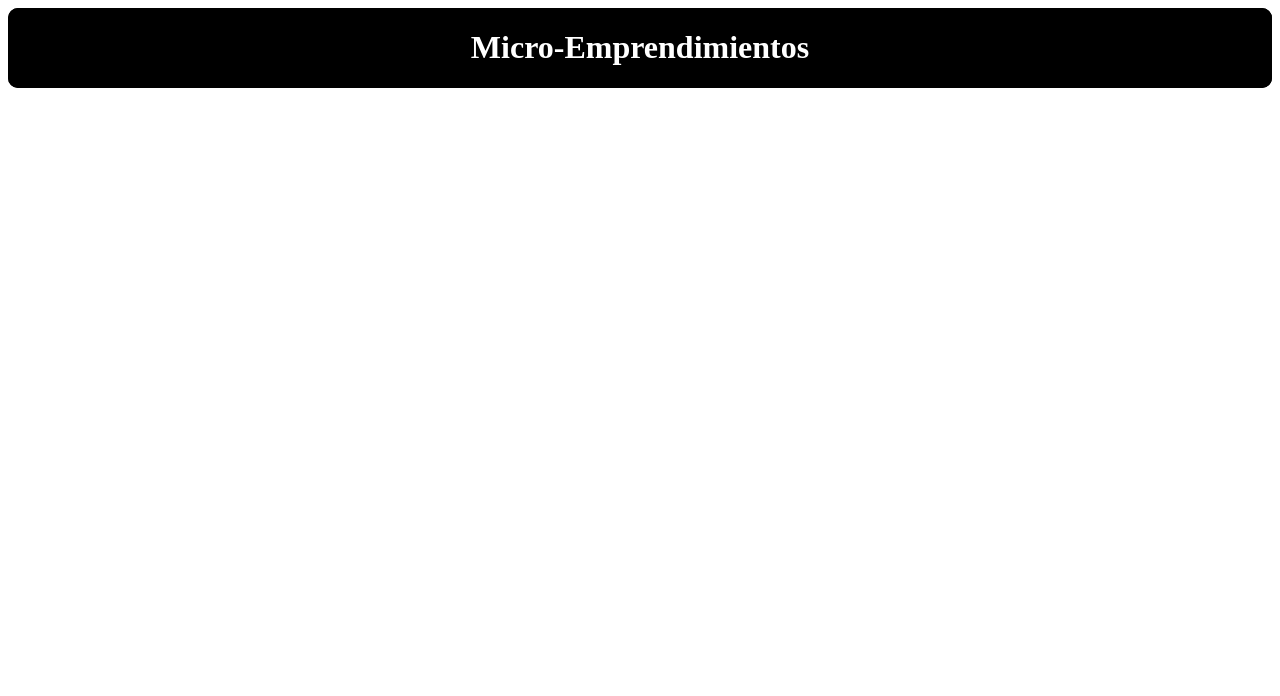
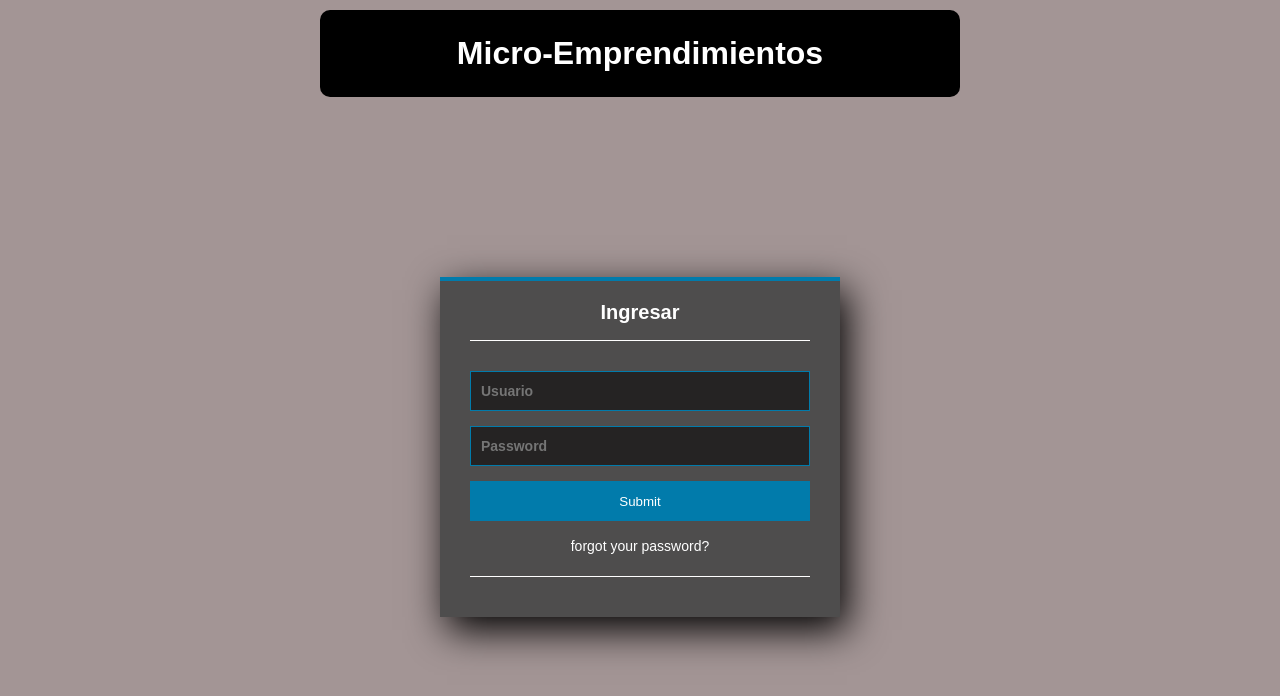
Before and after one commit to TP-Inge/Micro-Emprendimientos, a React (Vite) app: page / in a window 1280 px wide. Shown: the top 696 px of the page. Built offline with nearby package versions, Linux system fonts and the light colour scheme.

Commit message:
subido el login perros

```diff
--- /dev/null
+++ b/css/login.css
@@ -0,0 +1,82 @@
+*{
+    margin: 0;
+    padding: 0;
+    box-sizing: border-box;
+}
+
+body{
+    background-color: rgb(163, 149, 149);
+    font-family: Arial, Helvetica, sans-serif;
+}
+
+.login{
+    width: 400px;
+    height: 340px;
+    background: #4e4d4d;
+    margin: auto;
+    margin-top: 180px;
+    box-shadow: 7px 13px 37px #000;
+    padding: 20px 30px;
+    border-top: 4px solid #017bab;
+    color: white;
+}
+
+.login h5{
+    margin: 0;
+    text-align: center;
+    height: 40px;
+    margin-bottom: 30px;
+    border-bottom: 1px solid;
+    font-size: 20px;
+}
+
+.controles{
+
+    width: 100%;
+    border: 1px solid #017bab;
+    margin-bottom: 15px;
+    padding: 11px 10px;
+    background: #252323;
+    font-size: 14px;
+    font-weight: bold;
+
+}
+
+.boton{
+    width: 100%;
+    height: 40px;
+    background: #017bab;
+    border: none;
+    color: white;
+    margin-bottom: 16px;
+
+}
+
+.login p{
+    height: 40px;
+    text-align: center;
+    border-bottom: 1px solid;
+}
+
+.login a{
+    color: white;
+    text-decoration: none;
+    font-size: 14px;
+}
+
+.login a:hover{
+    text-decoration: underline;
+}
+
+.titulo{
+    margin: 0 auto;
+    margin-top: 10px;
+    background-color: rgb(84, 122, 172);
+    text-align: center;
+    padding: 25px;
+    border-radius: 25px;
+    width: 50%;
+    height: auto;
+
+
+}
--- a/css/titulo.css
+++ b/css/title.css
@@ -1,8 +1,13 @@
-div{
+.title{
+    margin: 0 auto;
+    margin-top: 10px;
     text-align: center;
     color: white;
     background-color: rgb(0, 0, 0);
     border-radius: 10px;
     display: grid;
 
+    padding: 25px;
+    width: 50%;
+    height: auto;
 }
--- a/src/App.jsx
+++ b/src/App.jsx
@@ -1,13 +1,31 @@
-import "../css/titulo.css"
+import "../css/title.css"
+import "../css/login.css"
 
 
 function App() {
   return (
-    <div>
-      <h1>Micro-Emprendimientos</h1>
-    </div>
+    <>
+      <h1 className="title">Micro-Emprendimientos</h1>
+      <Login />
+    </>
 
   )
 }
 
+function Login() {
+  return(
+    <>
+    <div className='login'>
+      <h5>Ingresar</h5>
+      <input className='controles' type="text" name='usuario'  placeholder='Usuario' />
+      <input className='controles' type="password" name='password'  placeholder='Password' />
+      <input className='boton' type="submit" name='' placeholder='Auth' formTarget='_blank'/>
+      <p><a href="#">forgot your password?</a></p>
+    </div>
+    </>
+  );
+
+}
+
+
 export default App
```
